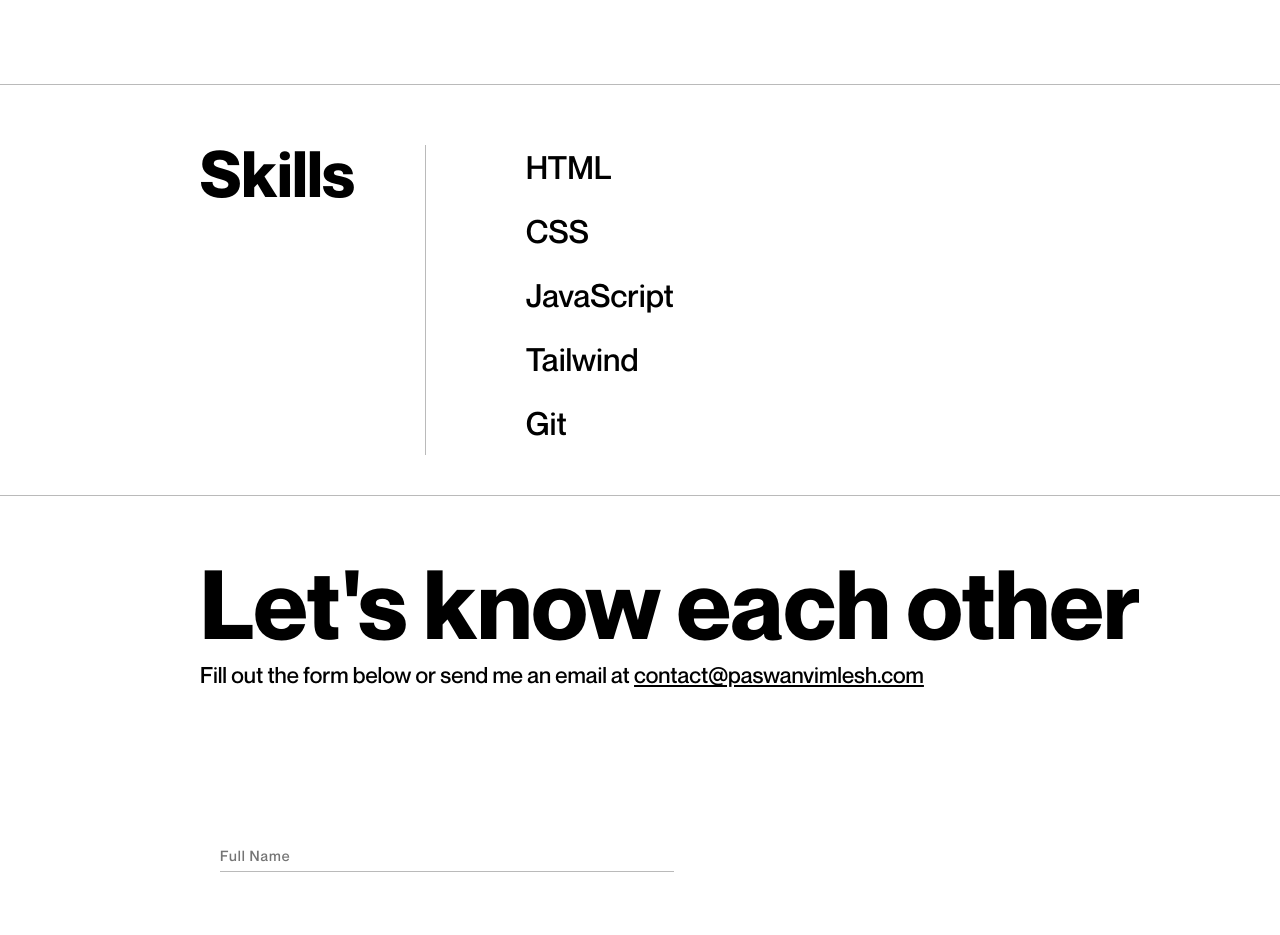
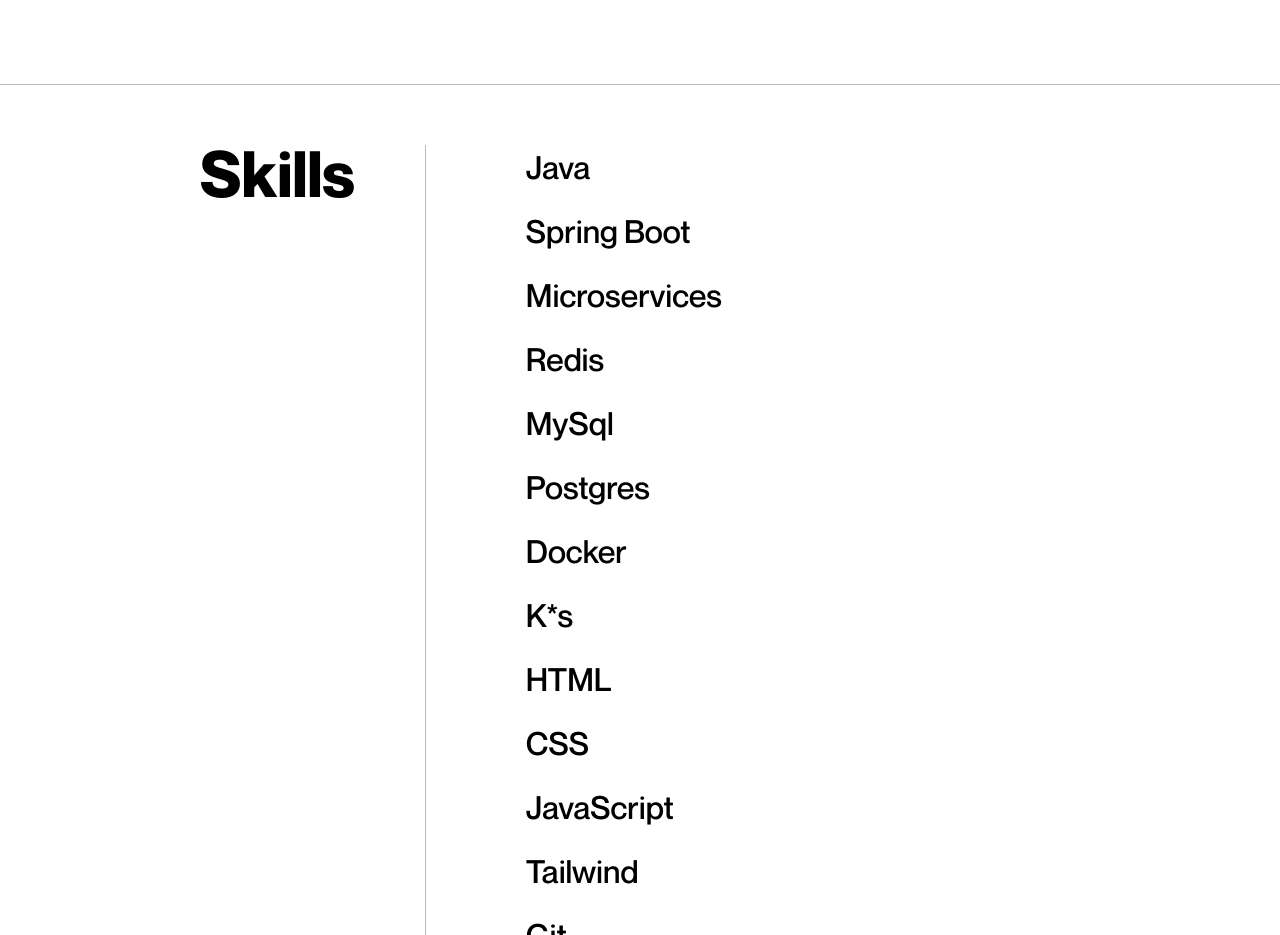
Before and after one commit to vimleshxrpaswan/Portfolio-website, a plain HTML site: page index.html in a window 1280 px wide. Shown: the part 1000-1935 px from the top of the page. Drawn offline with nearby package versions, Linux system fonts and the light colour scheme; a web font is replaced by a local one.

Commit message:
skill added

```diff
--- a/index.html
+++ b/index.html
@@ -94,6 +94,14 @@
 				<div class="line"></div>
 				<div class="skill-div">
 					<div class="skill-section">
+						<p>Java</p>
+						<p>Spring Boot</p>
+						<p>Microservices</p>
+						<p>Redis</p>
+						<p>MySql</p>
+						<p>Postgres</p>
+						<p>Docker</p>
+						<p>K*s</p>
 						<p>HTML</p>
 						<p>CSS</p>
 						<p>JavaScript</p>
```
